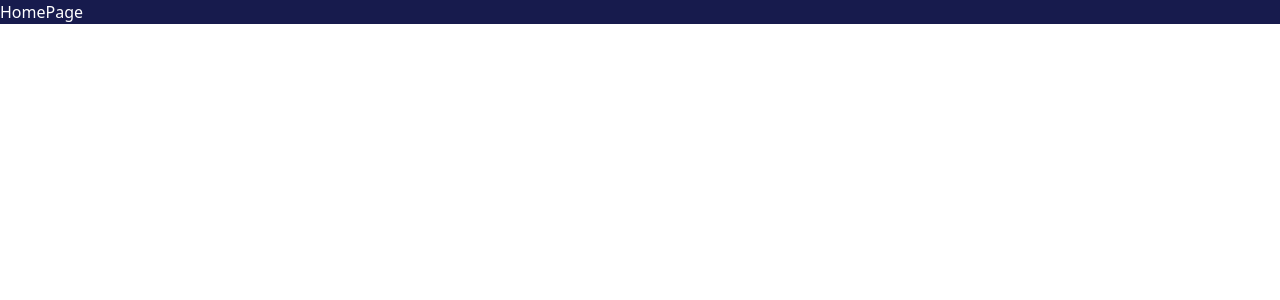
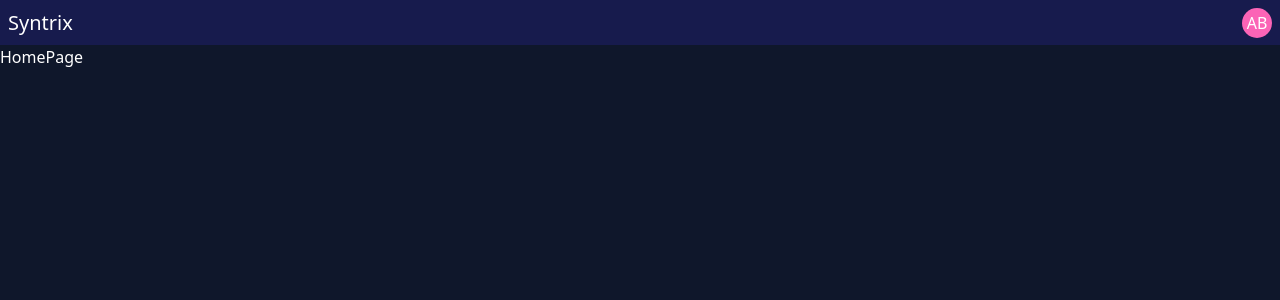
Before and after one commit to boshraemad/Syntrix, a React (Vite) app: page / in a window 1280 px wide. Shown: the top 300 px of the page. Built offline with nearby package versions, Linux system fonts and the light colour scheme.

Commit message:
add navbar && layout

```diff
--- /dev/null
+++ b/src/component/Card.jsx
@@ -0,0 +1,7 @@
+import React from 'react'
+
+export default function Card() {
+  return (
+    <div>Card</div>
+  )
+}
--- /dev/null
+++ b/src/component/Logo.jsx
@@ -0,0 +1,7 @@
+import React from 'react'
+
+export default function Logo() {
+  return (
+    <span className="text-font text-xl">Syntrix</span>
+  )
+}
--- /dev/null
+++ b/src/component/NavBar.jsx
@@ -0,0 +1,11 @@
+import React from 'react'
+import Logo from './Logo'
+import User from './User'
+export default function NavBar() {
+  return (
+    <div className="bg-second h-11.25 flex justify-between items-center p-2">
+        <Logo/>
+        <User/>
+    </div>
+  )
+}
--- /dev/null
+++ b/src/component/Separator.jsx
@@ -0,0 +1,7 @@
+import React from 'react'
+
+export default function Separator() {
+  return (
+    <div className="w-80 h-0.5 bg-[#C4C4C4]"></div>
+  )
+}
--- /dev/null
+++ b/src/component/User.jsx
@@ -0,0 +1,7 @@
+import React from 'react'
+
+export default function User() {
+  return (
+    <div className='w-7.5 h-7.5 rounded-full bg-pink-400 text-font flex items-center justify-center'>AB</div>
+  )
+}
--- a/src/index.css
+++ b/src/index.css
@@ -5,7 +5,7 @@
 
 /* color palette */
 @theme {
-  --color-*: initial;
+  /* --color-*: initial; */
   --color-primary: #03050E;
   --color-second: #171B4D;
   --color-font: #FFFFFF;
--- a/src/pages/HomePage.jsx
+++ b/src/pages/HomePage.jsx
@@ -2,6 +2,6 @@ import React from 'react'
 
 export default function HomePage() {
   return (
-    <div className='bg-second text-font'>HomePage</div>
+    <div className="text-font">HomePage</div>
   )
 }
--- /dev/null
+++ b/src/pages/Layout.jsx
@@ -0,0 +1,11 @@
+import NavBar from '@/component/NavBar'
+import React from 'react'
+import { Outlet } from 'react-router-dom'
+export default function Layout() {
+  return (
+    <div className='h-screen bg-primary'>
+        <NavBar/>
+        <Outlet/>
+    </div>
+  )
+}
--- a/src/routes/AppRouter.jsx
+++ b/src/routes/AppRouter.jsx
@@ -1,6 +1,7 @@
 import Analytics from "@/pages/Analytics";
 import Discover from "@/pages/Discover";
 import HomePage from "@/pages/HomePage";
+import Layout from "@/pages/Layout";
 import Login from "@/pages/Login";
 import { createBrowserRouter, RouterProvider } from "react-router-dom";
 
@@ -11,16 +12,13 @@ const router = createBrowserRouter([
     },
     {
         path:"/",
-        element:<HomePage/>
+        element:<Layout/>,
+        children:[
+            {index:true , element:<HomePage/>},
+            {path:"discover" , element:<Discover/>},
+            {path:"analytics" ,  element:<Analytics/> }
+        ]
     },
-    {
-        path:"discover",
-        element:<Discover/>
-    },
-    {
-        path:"analytics",
-        element:<Analytics/>
-    }
 ]);
 
 export default function AppRouter() {
```
Also changed, not shown: 1 other file (tests, documents, lock files or other folders).
